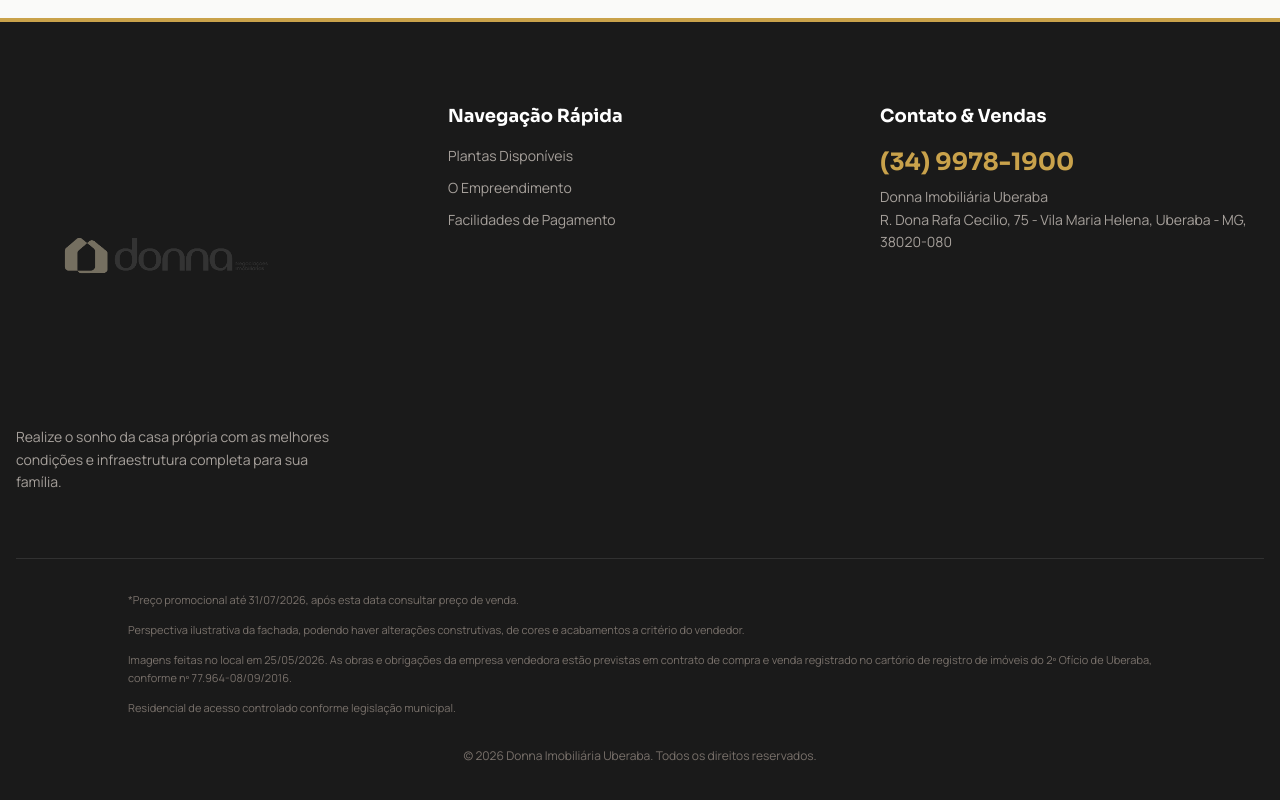
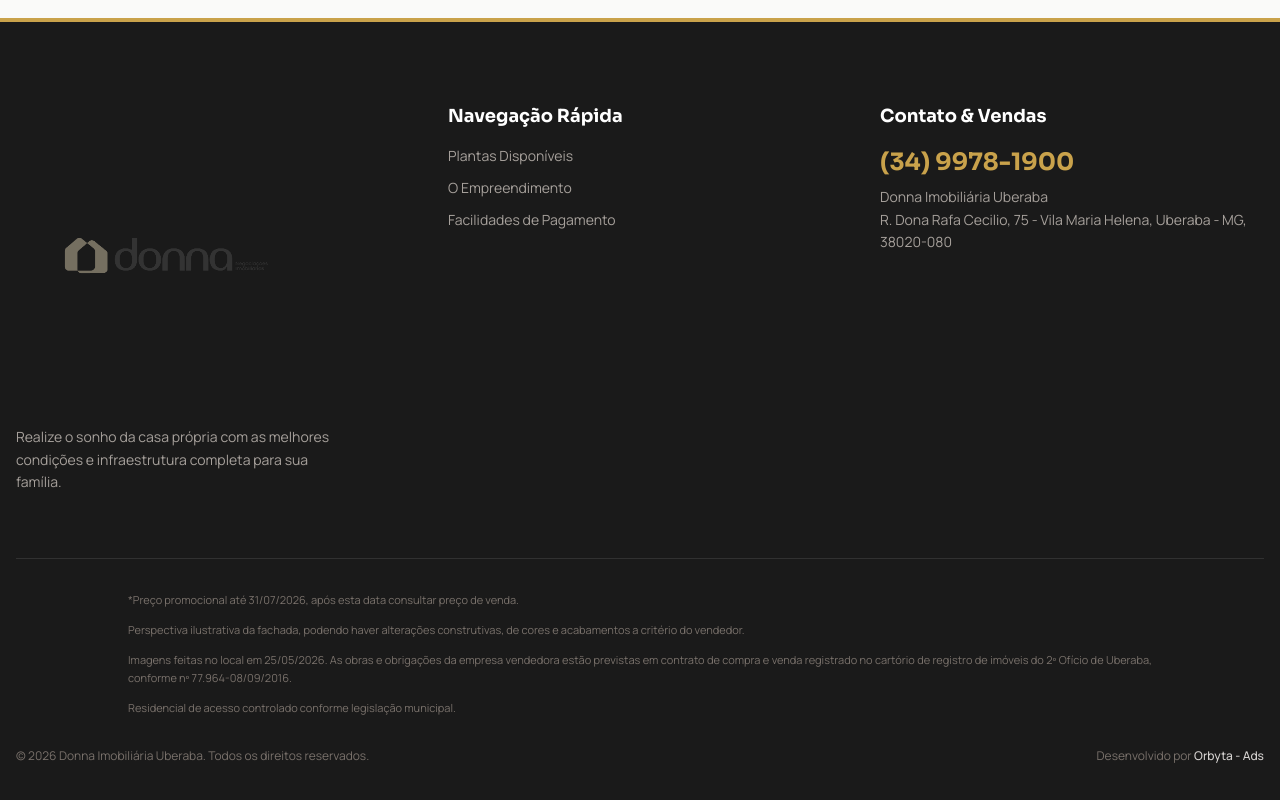
Before and after one commit to vitinpicademel/buritis, a Next.js app: page / in a window 1280 px wide. Shown: the part 4402-5202 px from the top of the page. Built offline with nearby package versions, Linux system fonts and the light colour scheme.

Commit message:
feat: assinatura da agencia orbyta ads no rodape

```diff
--- a/src/app/page.tsx
+++ b/src/app/page.tsx
@@ -450,8 +450,19 @@
               ))}
             </div>
 
-            <div className="text-center text-stone-500 text-xs">
+            <div className="flex flex-col md:flex-row justify-between items-center gap-4 text-stone-500 text-xs">
               <p>&copy; {new Date().getFullYear()} {siteData.imobiliaria.nome}. Todos os direitos reservados.</p>
+              <p>
+                Desenvolvido por{" "}
+                <Link
+                  href="https://www.instagram.com/orbytaads/"
+                  target="_blank"
+                  rel="noopener noreferrer"
+                  className="text-stone-300 hover:text-white font-medium transition-colors hover:underline"
+                >
+                  Orbyta - Ads
+                </Link>
+              </p>
             </div>
           </div>
         </div>
```
